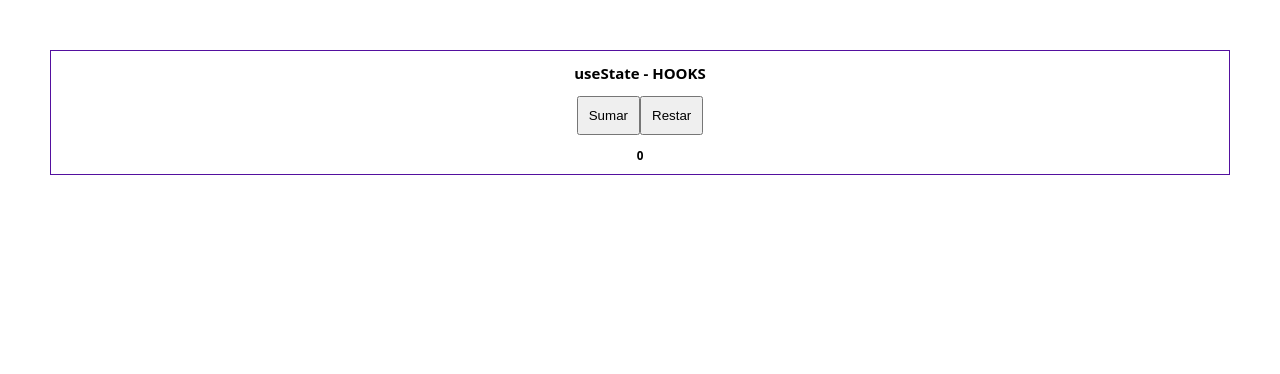
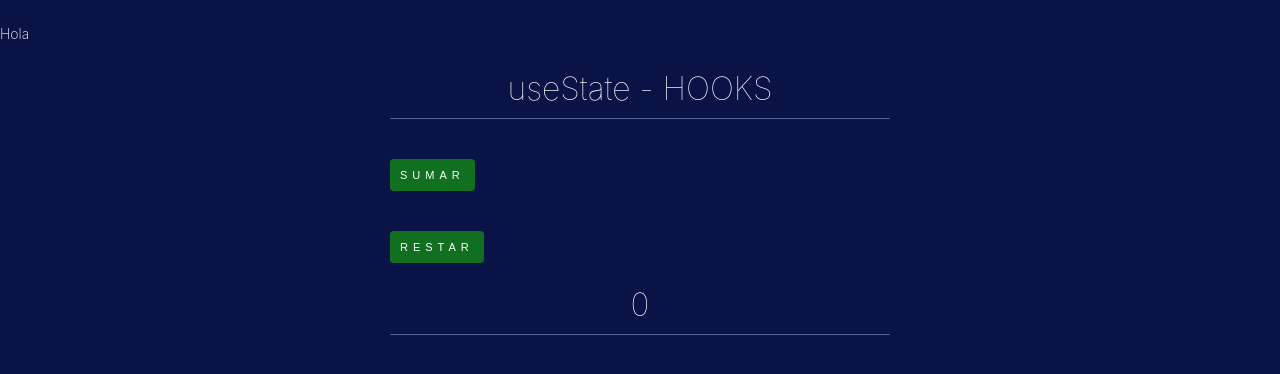
Before and after one commit to DeveSolutions5-0/DeveSolutions5.0, a React (Create React App) app: page / in a window 1280 px wide. Shown: the top 374 px of the page. Built offline with nearby package versions, Linux system fonts and the light colour scheme.

Commit message:
adicion de algunos estilos

```diff
--- a/package.json
+++ b/package.json
@@ -8,6 +8,7 @@
     "@testing-library/user-event": "^13.5.0",
     "react": "^18.2.0",
     "react-dom": "^18.2.0",
+    "react-hook-form": "^7.38.0",
     "react-scripts": "5.0.1",
     "web-vitals": "^2.1.4"
   },
--- a/src/components/AdminApp.js
+++ b/src/components/AdminApp.js
@@ -1,5 +1,4 @@
 import { useState } from "react";
-
 
 export default function AdminApp() {
   const [contador, setContador] = useState(0);
@@ -8,19 +7,25 @@ export default function AdminApp() {
   const restar = () => setContador(contador - 1);
 
   return (
-    <div class="contenedor">
     <>
-      <h2>useState - HOOKS</h2>
+      <>
+      <label>Hola</label>
 
-      <nav>
-        <button class="button" onClick={sumar}>Sumar</button>
-        <button class="button" onClick={restar}>Restar</button>
-      </nav>
 
-      <h3>{contador}</h3>
+      </>
+
+      <form>
+        <h1>useState - HOOKS</h1>
+
+        <button type="submit" onClick={sumar}>
+          Sumar
+        </button>
+        <button type="submit" onClick={restar}>
+          Restar
+        </button>
+
+        <h1>{contador}</h1>
+      </form>
     </>
-
-    </div>
   );
-
 }
--- a/src/styles/styles.css
+++ b/src/styles/styles.css
@@ -0,0 +1,136 @@
+body {
+    background: #0a1346;
+    font-family: -apple-system, BlinkMacSystemFont, "Segoe UI", "Roboto", "Oxygen",
+      "Ubuntu", "Cantarell", "Fira Sans", "Droid Sans", "Helvetica Neue",
+      sans-serif;
+  }
+
+  form {
+    max-width: 500px;
+    margin: 0 auto;
+
+  }
+
+  h1 {
+    font-weight: 100;
+    color: white;
+    text-align: center;
+    padding-bottom: 10px;
+    border-bottom: 1px solid rgb(79, 98, 148);
+  }
+
+  .form {
+    background: #354abe;
+    max-width: 400px;
+    margin: 0 auto;
+
+  }
+
+  p {
+    color: #c5104f;
+  }
+
+  p::before {
+    display: inline;
+    content: "⚠ ";
+  }
+
+  input {
+    display: block;
+    box-sizing: border-box;
+    width: 100%;
+    border-radius: 4px;
+    border: 1px solid white;
+    padding: 10px 15px;
+    margin-bottom: 10px;
+    font-size: 14px;
+  }
+
+  label {
+    line-height: 2;
+    text-align: left;
+    display: block;
+    margin-bottom: 13px;
+    margin-top: 20px;
+    color: white;
+    font-size: 14px;
+    font-weight: 200;
+  }
+
+  button[type="submit"],
+  input[type="submit"] {
+    background: #107020;
+    color: white;
+    text-transform: uppercase;
+    border: none;
+    margin-top: 40px;
+    padding: 10px;
+    font-size: 11px;
+    font-weight: 100;
+    letter-spacing: 05px;
+
+
+  }
+
+  button[type="submit"]:hover,
+  input[type="submit"]:hover {
+    background: #b4bf16;
+  }
+
+  button[type="submit"]:active,
+  input[type="button"]:active,
+  input[type="submit"]:active {
+    transition: 0.3s all;
+    transform: translateY(3px);
+    border: 1px solid transparent;
+    opacity: 0.8;
+  }
+
+  input:disabled {
+    opacity: 0.4;
+  }
+
+  input[type="button"]:hover {
+    transition: 0.3s all;
+  }
+
+  button[type="submit"],
+  input[type="button"],
+  input[type="submit"] {
+    -webkit-appearance: none;
+  }
+
+  .App {
+    max-width: 600px;
+    margin: 0 auto;
+  }
+
+  button[type="button"] {
+    display: block;
+    appearance: none;
+    background: #333;
+    color: white;
+    border: none;
+    text-transform: uppercase;
+    padding: 10px 20px;
+    border-radius: 4px;
+  }
+
+  hr {
+    margin-top: 30px;
+  }
+
+  button {
+    display: block;
+    appearance: none;
+    margin-top: 40px;
+    border: 1px solid #333;
+    margin-bottom: 20px;
+    text-transform: uppercase;
+    padding: 10px 20px;
+    border-radius: 4px;
+  }
+
+  .container {
+    text-align: center;
+  }
```
Also changed, not shown: src/App.js (+5 -4 lines), src/components/IngresarProducto.js (added), 1 other file (tests, documents, lock files or other folders).
